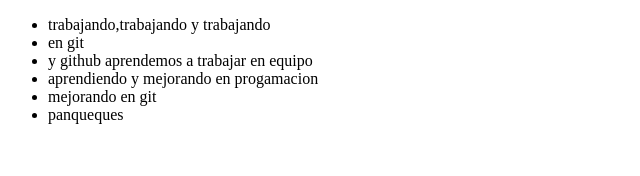
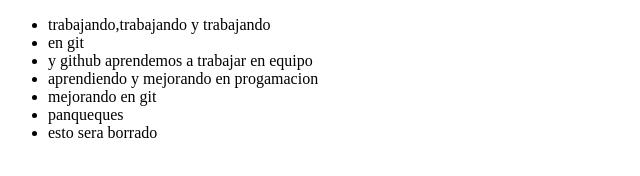
Before and after one commit to Ayuya2001/prueba-git, a plain HTML site: page index.html in a window 1280 px wide. Shown: the whole page, without its empty margins (0-640 px from the left). Drawn offline with Linux system fonts and the light colour scheme.

Commit message:
este commit sera borrado

```diff
--- a/index.html
+++ b/index.html
@@ -15,6 +15,7 @@
             <li>aprendiendo y mejorando en progamacion</li>
             <li>mejorando en git</li>
             <li>panqueques</li>
+            <li>esto sera borrado</li>
         </ul>
     </main>
 
```
